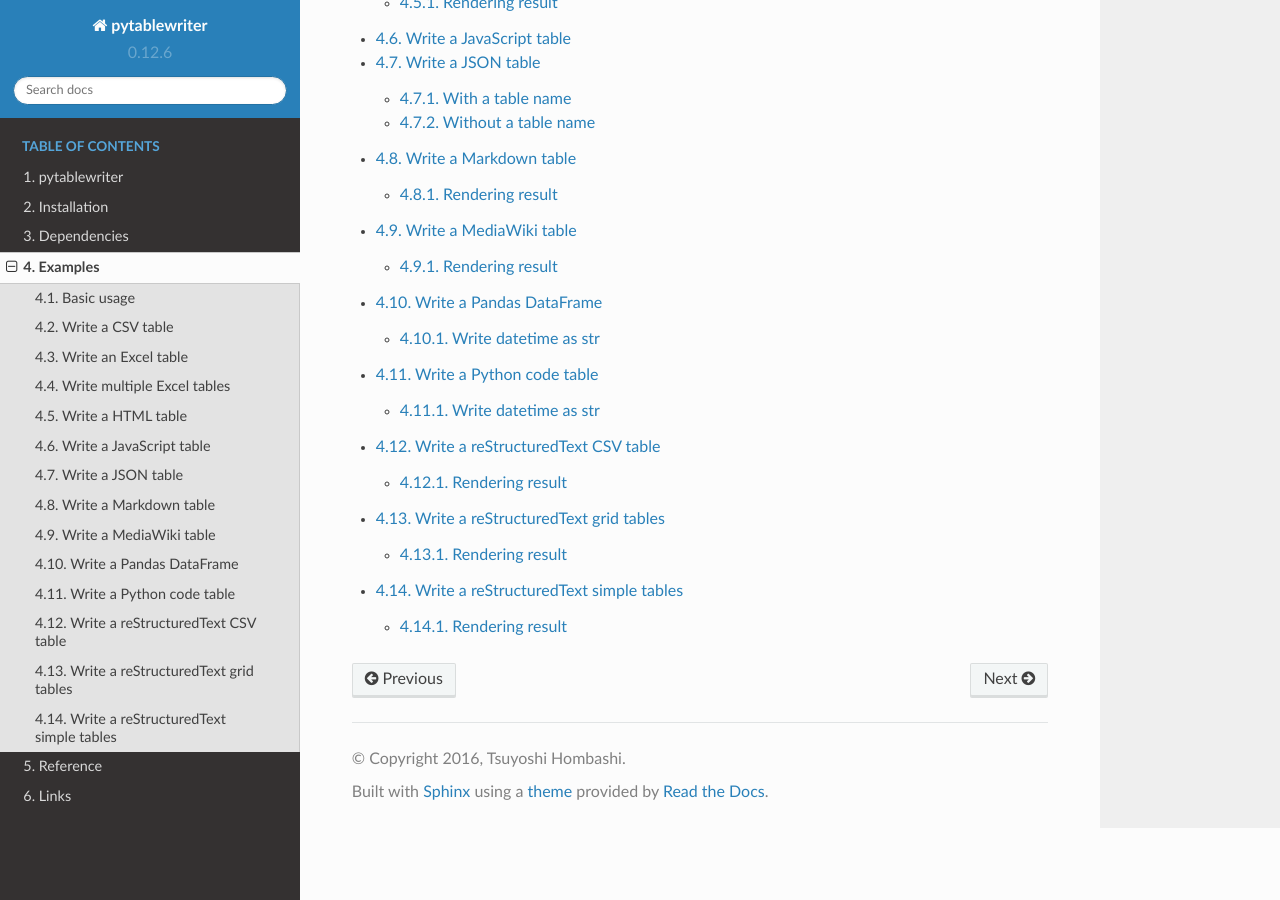
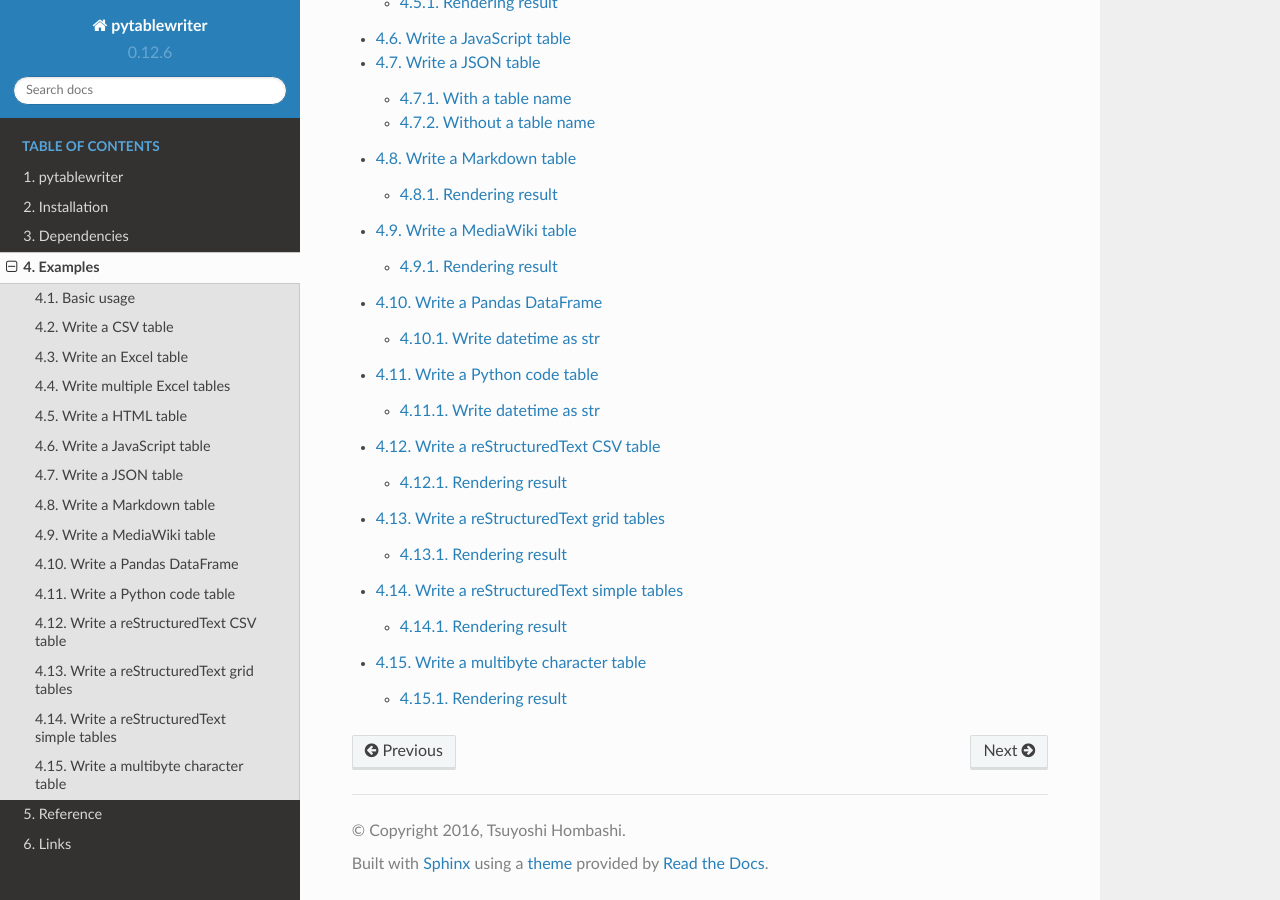
Before and after one commit to thombashi/pytablewriter, a Sphinx documentation site: the page built from docs/pages/examples/index.rst, in a window 1280 px wide and 900 px high, scrolled down 517 px. Built offline with Sphinx 7.4.7 and the Read the Docs theme 2.0.0, drawn with Linux system fonts in a browser that asks for light colours; pages that are not in the unit, such as notebooks, are missing from menus.

Commit message:
Update docs

```diff
--- a/docs/pages/examples/index.rst
+++ b/docs/pages/examples/index.rst
@@ -17,3 +17,4 @@
    rst_csv_table
    rst_grid_table
    rst_simple_table
+   multibyte_table
--- /dev/null
+++ b/docs/pages/examples/multibyte_table.rst
@@ -0,0 +1,6 @@
+.. _example-multibyte-table:
+
+Write a multibyte character table
+-----------------------------------
+
+.. include:: multibyte_table_example.txt
--- a/docs/pages/introduction/feature.txt
+++ b/docs/pages/introduction/feature.txt
@@ -21,4 +21,5 @@
     - Alignment
     - Padding
     - Decimal places of numbers
+- Multibyte character support
 - Output table to a stream such as a file or the standard output
```
Also changed, not shown: docs/pages/examples/multibyte_table_example.txt (added, +50 -0 lines).
